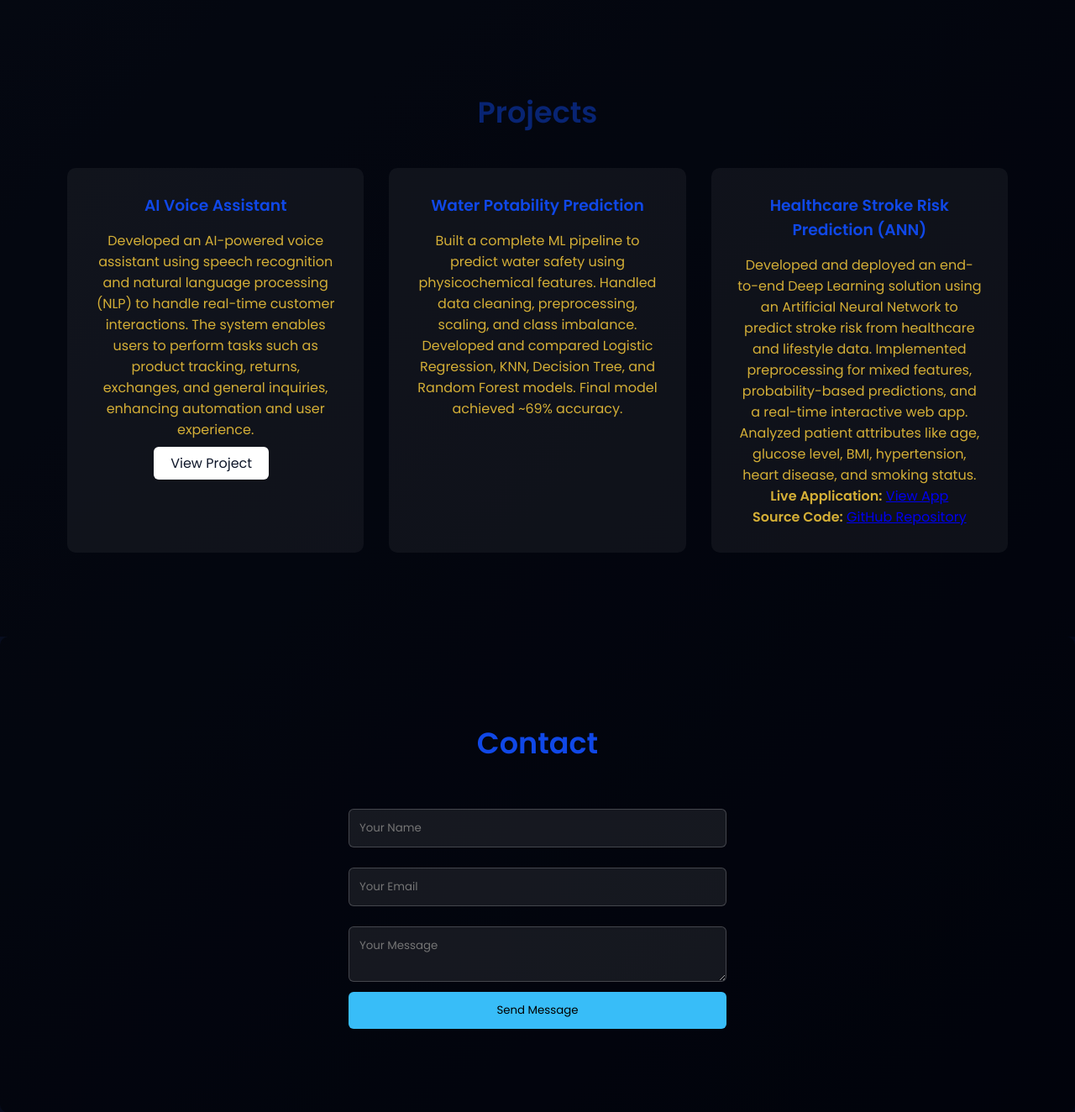
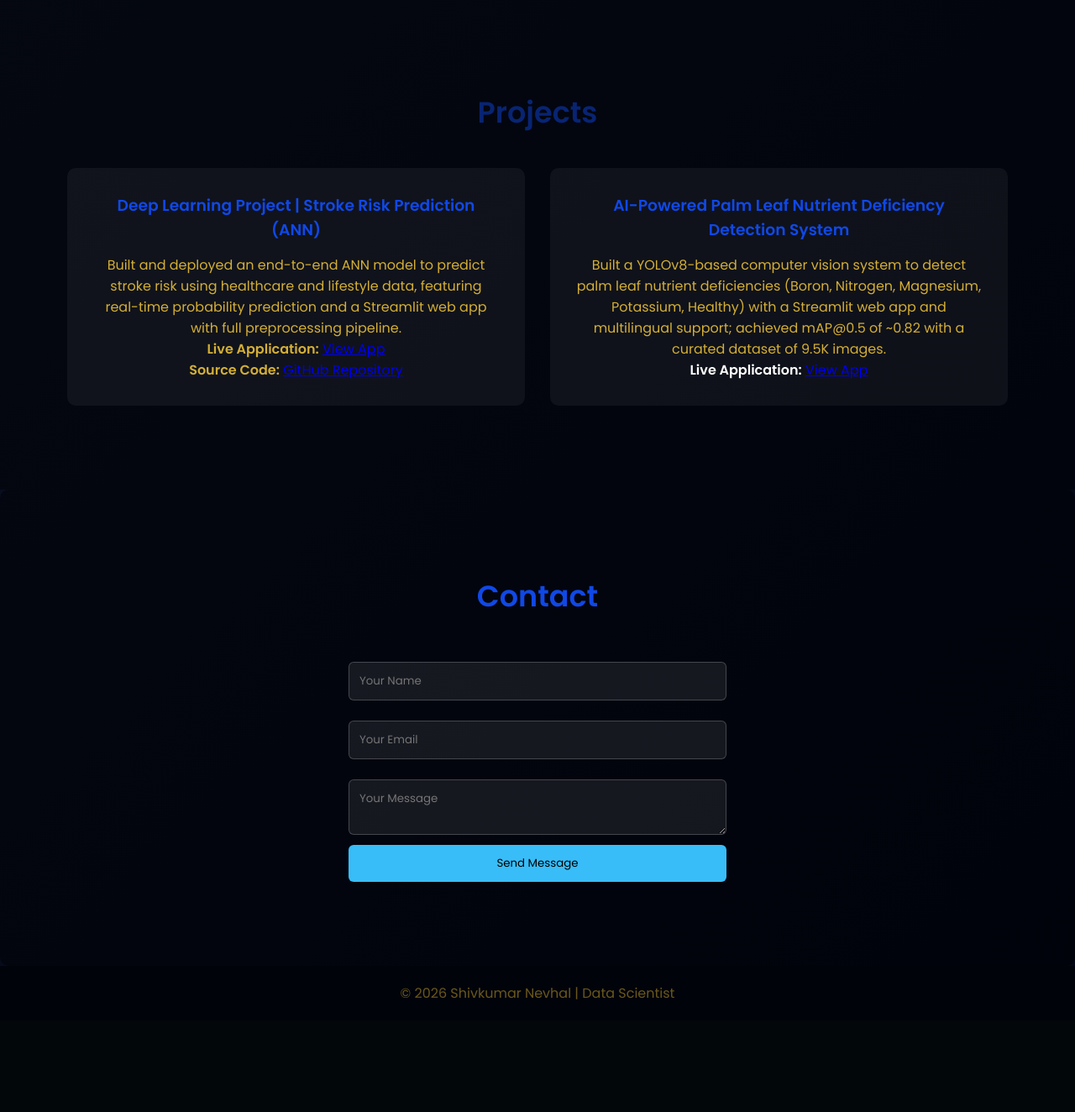
Before and after one commit to ShivkumarNevhal/Portfolio_1, a Flask app: page / in a window 1280 px wide. Shown: the part 1823-3147 px from the top of the page at 84% size. After the commit the page ends 3013 px from the top, so only its background shows below. Run offline with Flask 3, Linux system fonts and the light colour scheme.

Commit message:
Revise project details and add new detection system
Updated project descriptions and added a new project on nutrient deficiency detection.

```diff
--- a/templates/index.html
+++ b/templates/index.html
@@ -100,37 +100,12 @@
       <h2 class="section-title">Projects</h2>
       <div class="projects-grid">
        <div class="project">
-         <h3>AI Voice Assistant</h3>
+         <h3>Deep Learning Project | Stroke Risk Prediction (ANN) </h3>
          <p>
-           Developed an AI-powered voice assistant using speech recognition and natural language processing (NLP) to handle real-time customer interactions.
-           The system enables users to perform tasks such as product tracking, returns, exchanges, and general inquiries, enhancing automation and user experience.
+          Built and deployed an end-to-end ANN model to predict stroke risk using healthcare and
+lifestyle data, featuring real-time probability prediction and a Streamlit web app with full
+preprocessing pipeline.
          </p>
-         <div class="project-links">
-            <a href="https://github.com/ShivkumarNevhal" target="_blank" class="btn-link">View Project</a>
-         </div>
-       </div>
-
-        <div class="project">
-          <h3>Water Potability Prediction</h3>
-          <p>
-            Built a complete ML pipeline to predict water safety using
-            physicochemical features. Handled data cleaning, preprocessing,
-            scaling, and class imbalance. Developed and compared Logistic
-            Regression, KNN, Decision Tree, and Random Forest models. Final
-            model achieved ~69% accuracy.
-          </p>
-        </div>
-
-        <div class="project">
-          <h3>Healthcare Stroke Risk Prediction (ANN)</h3>
-          <p>
-            Developed and deployed an end-to-end Deep Learning solution using an
-            Artificial Neural Network to predict stroke risk from healthcare and
-            lifestyle data. Implemented preprocessing for mixed features,
-            probability-based predictions, and a real-time interactive web app.
-            Analyzed patient attributes like age, glucose level, BMI,
-            hypertension, heart disease, and smoking status.
-          </p>
           <p>
             <strong>Live Application:</strong>
             <a
@@ -144,6 +119,21 @@
               href="https://github.com/ShivkumarNevhal/ANN_Healthcare"
               target="_blank"
             >GitHub Repository</a>
+          </p>
+       </div>
+
+        <div class="project">
+          <h3>AI-Powered Palm Leaf Nutrient Deficiency Detection System </h3>
+          <p>
+           Built a YOLOv8-based computer vision system to detect palm leaf nutrient deficiencies
+(Boron, Nitrogen, Magnesium, Potassium, Healthy) with a Streamlit web app and
+multilingual support; achieved mAP@0.5 of ~0.82 with a curated dataset of 9.5K images.
+          </p>
+           <strong>Live Application:</strong>
+            <a
+              href="https://objectdetection-5qy7xuxpjk9cm2islmbyc2.streamlit.app/"
+              target="_blank"
+            >View App</a>
           </p>
         </div>
       </div>
```
